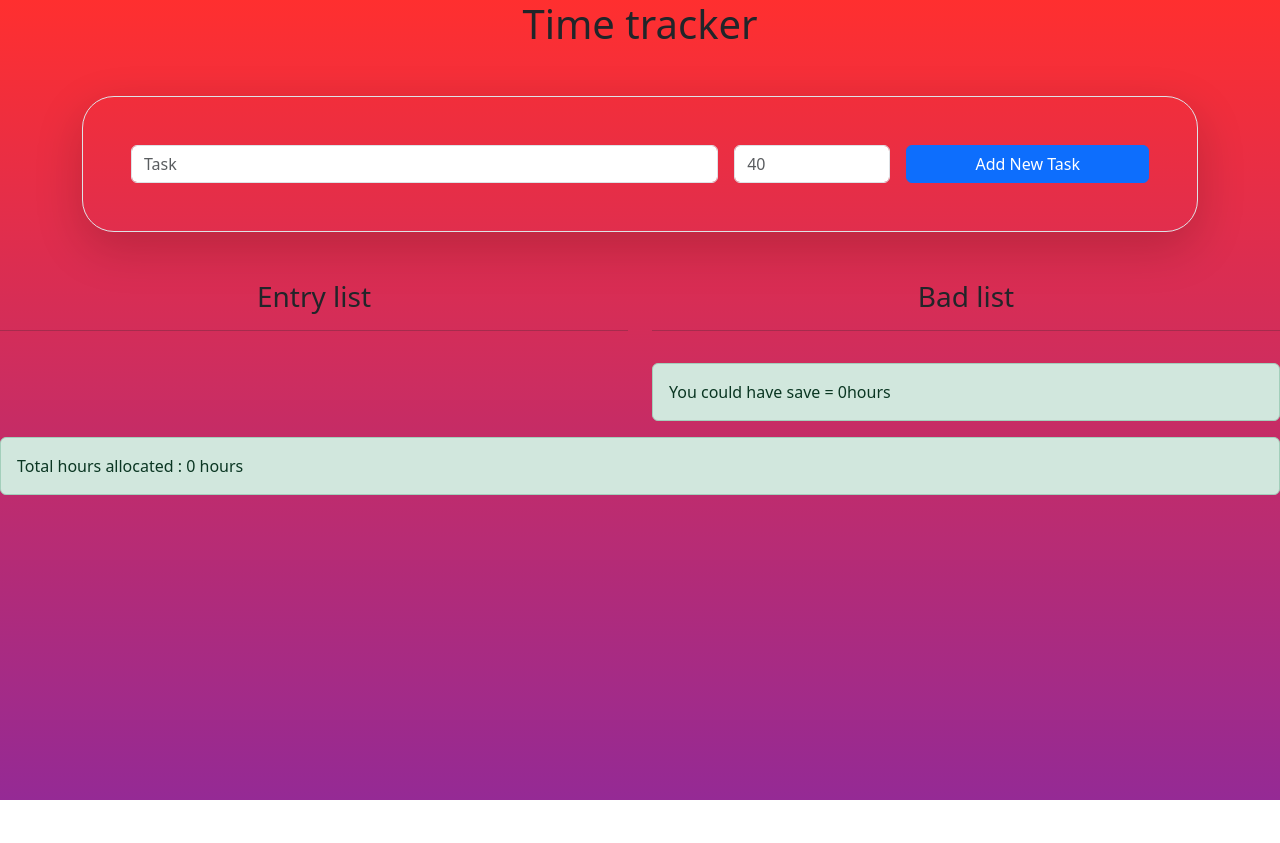
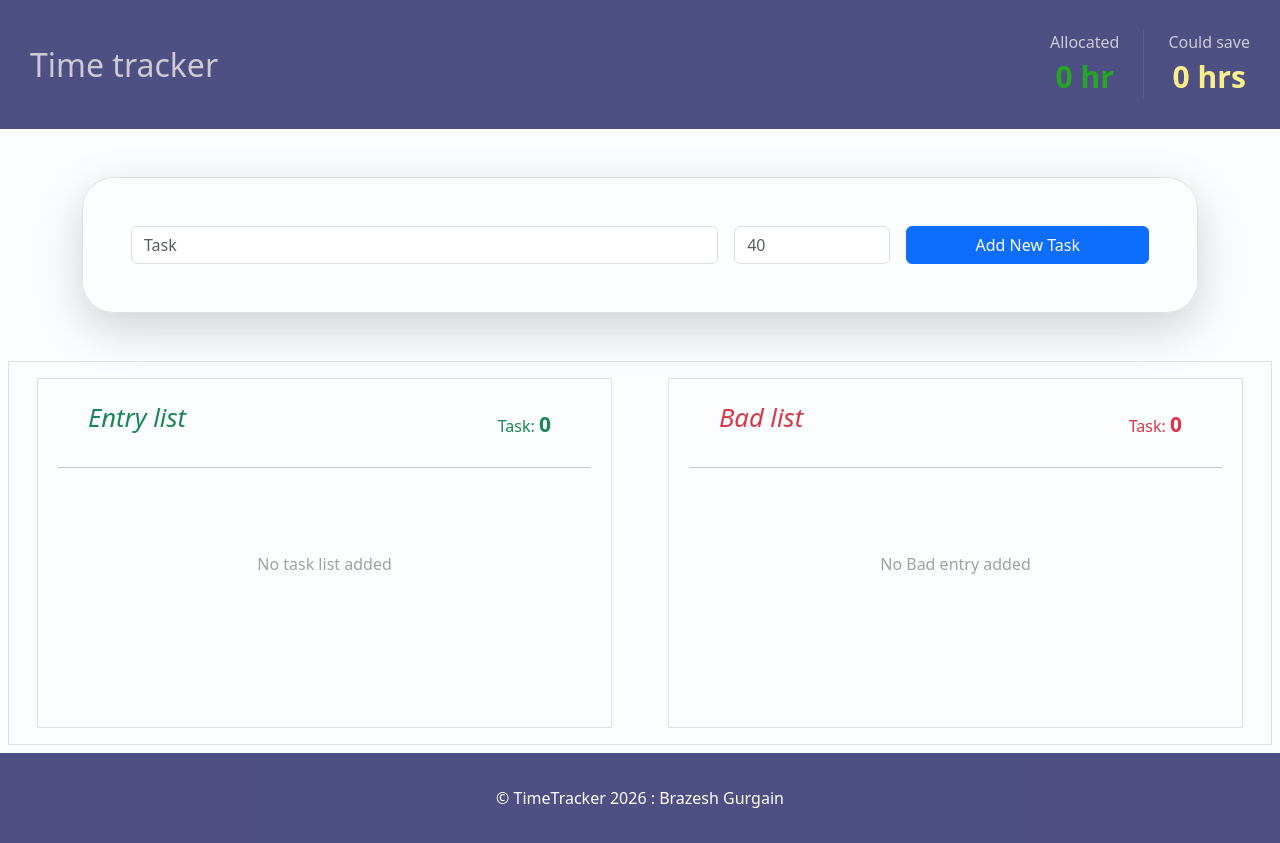
Before and after one commit to bguragain1023-web/Time-Tracker-React, a React (Vite) app: page / in a window 1280 px wide. Before the commit the page ends 800 px from the top, so only its background shows below. Built offline with nearby package versions, Linux system fonts and the light colour scheme.

Commit message:
time tracker UI updated and deleted Totalhour components

```diff
--- a/src/App.css
+++ b/src/App.css
@@ -1,4 +1,103 @@
+:root{
+  --text-color: rgba(239, 232, 232, 0.799);
+}
+
+
+
 body {
-  background: linear-gradient(rgba(255, 0, 0, 0.814), rgba(128, 0, 128, 0.834));
+  background: rgba(230, 242, 255, 0.135);
   min-height: 100vh;
 }
+
+.header{
+  background: rgba(0, 0, 75, 0.686);
+
+  padding:30px;
+
+
+}
+.project-name{
+  font-size:2rem;
+    color: var(--text-color);
+}
+.hours-display{
+  color:var(--text-color);
+}
+ .alloc-hours{
+  font-size:30px;
+  color:rgb(38, 166, 38)
+
+ }
+ .divider{
+  width:1px;
+  background: rgba(255, 255, 255, 0.087);
+  align-self: stretch;
+ }
+ .bad-hours{
+  font-size:30px;
+  color:rgb(249, 238, 140);
+
+ }
+ .table-box{
+  min-height:350px;
+  padding:20px;
+  margin: 1rem 1rem;
+ }
+ .empty-entry{
+  display:flex;
+  align-items: center;
+  justify-content: center;
+  height:20vh;
+  color:rgba(17, 16, 16, 0.385);
+ }
+ .box-nav{
+
+  padding:0 30px;
+
+
+ }
+ .box-title{
+  font-style: italic;
+  font-size: 1.6rem;
+
+ }
+ .entry-count{
+  padding:10px;
+  border-radius: 20px;
+ }
+ .entry-count strong{
+  font-size: 21px;;
+ }
+ footer{
+  height:90px;
+  color:white;
+  text-align:center;
+  background: rgba(0, 0, 75, 0.686);
+ }
+ @media (max-width:768px) {
+
+  .header{
+
+  padding:10px;
+}
+.project-name{
+  font-size:1.2rem;
+}
+
+ .alloc-hours{
+  font-size:18px;
+  color:rgb(38, 166, 38)
+
+ }
+ .divider{
+  width:1px;
+  background: rgba(255, 255, 255, 0.087);
+  align-self: stretch;
+ }
+ .bad-hours{
+  font-size:18px;
+  color:rgb(249, 238, 140);
+
+ }
+
+ }
--- a/src/App.jsx
+++ b/src/App.jsx
@@ -2,17 +2,20 @@ import "./App.css";
 import { useState } from "react";
 import { Form } from "./Form";
 import { Table } from "./Table";
-import { TotalHour } from "./TotalHour";
+
+import { Footer } from "./Footer";
 
 function App() {
   const [taskList, setTaskList] = useState([]);
+  const [totalBadHrs, setTotalBadHour] = useState(null)
+
   const hourPerWeek = 168;
 
   const totalHours = taskList.reduce((acc, item) => {
     return acc + item.hour;
   }, 0);
 
-  const randomId = (length = 6) => {
+  const randomId = () => {
     const str =
       "abcdefghijklmnopqrstuvwxyzABCDEFGHIJKLMNOPQRSTUVWXYZ1234567890";
     let id = "";
@@ -47,6 +50,7 @@ function App() {
 
     setTaskList([...taskList, entryData]);
 
+
     console.log(taskList);
   };
   const deleteItem = (id) => {
@@ -61,6 +65,7 @@ function App() {
         if (item.id === id) {
           return { ...item, type: type };
         }
+        if (taskList.length == 0);
         return item;
       }),
     );
@@ -68,13 +73,14 @@ function App() {
 
   return (
     <>
-      <Form handleOnSubmit={handleOnSubmit} />
+      <Form handleOnSubmit={handleOnSubmit} totalHours ={totalHours} totalBadHrs={totalBadHrs}/>
       <Table
         taskList={taskList}
         deleteItem={deleteItem}
         switchTask={switchTask}
+        setTotalBadHour ={setTotalBadHour}
       />
-      <TotalHour ttlHours={totalHours} />
+     <Footer/>
     </>
   );
 }
--- /dev/null
+++ b/src/Footer.jsx
@@ -0,0 +1,9 @@
+import React from 'react'
+
+export const Footer = () => {
+  return (
+    <footer className="text-center  d-flex align-items-center justify-content-center ">
+        &copy; TimeTracker 2026 : Brazesh Gurgain
+    </footer>
+  )
+}
--- a/src/Form.jsx
+++ b/src/Form.jsx
@@ -1,10 +1,29 @@
 import React from "react";
 
-export const Form = ({ handleOnSubmit }) => {
+export const Form = ({ handleOnSubmit, totalHours, totalBadHrs}) => {
+
   return (
     <>
+     <div className="header d-flex justify-content-between align-items-center">
+        <div className="project-name">
+          Time tracker
+        </div>
+        <div className="hours-display d-flex justify-content-between align-items-center gap-4">
+          <div className="d-flex flex-column justify-content-center align-items-center">
+            <span>Allocated</span>
+            <strong className="alloc-hours">{totalHours || 0} hr </strong>
+          </div>
+       <div className="divider"></div>
+          <div className="d-flex flex-column justify-content-center align-items-center">
+            <span>Could save</span>
+            <strong className="bad-hours ">{totalBadHrs || 0} hrs</strong>
+          </div>
+        </div>
+      </div>
+
       <div className="container">
-        <h1 className="text-center">Time tracker</h1>
+
+
         <form
           onSubmit={handleOnSubmit}
           className="border rounded-5 shadow-lg p-5 mt-5"
--- a/src/Table.jsx
+++ b/src/Table.jsx
@@ -1,20 +1,37 @@
-import React from "react";
-export const Table = ({ taskList, deleteItem, switchTask }) => {
+import React  from "react";
+export const Table = ({ taskList, deleteItem, switchTask, setTotalBadHour}) => {
+
+
   const entryList = taskList.filter((item) => item.type == "entry");
 
   const badList = taskList.filter((item) => item.type == "bad");
   const totalBadHrs = badList.reduce((acc, item) => acc + item.hour, 0);
+setTotalBadHour(totalBadHrs);
+  const isEntryEmpty = entryList.length === 0;
+  const isBadEmpty = badList.length===0;
+
+
   return (
     <>
-      <div className="row mt-5">
+      <div className="row mt-5 border m-2">
         <div className="col-md">
-          <h3 className="text-center">Entry list</h3>
-          <hr />
 
-          {/* <!-- entry list  --> */}
-          <table className="table table-striped table-hover border">
+             {/* <!-- entry list  --> */}
+          <div className="table-box border ">
+            <div className="box-nav d-flex justify-content-between ">
+              <div className="box-title text-success">Entry list</div>
+              <div className="entry-count text-success"> Task: <strong>{entryList.length}</strong> </div>
+
+            </div>
+            <hr />
+
+            { isEntryEmpty ? <div className="empty-entry"> No task list added</div>
+
+            :
+            <table className="table table-striped table-hover border">
+
             <tbody>
-              {entryList.map((item, i) => (
+          {entryList.map((item, i) => (
                 <tr key={item.id}>
                   <td>{i + 1}</td>
                   <td>{item.task}</td>
@@ -35,15 +52,36 @@ export const Table = ({ taskList, deleteItem, switchTask }) => {
                   </td>
                 </tr>
               ))}
+
+
             </tbody>
           </table>
+
+
+
+            }
+
+
+          </div>
+
+
+          {/* <!-- Bad list  --> */}
         </div>
         <div className="col-md">
-          <h3 className="text-center">Bad list</h3>
-          <hr />
 
-          {/* <!-- Bad list  --> */}
-          <table className="table table-striped table-hover border">
+
+          <div className="table-box border">
+              <div className="box-nav d-flex justify-content-between">
+              <div className="box-title text-danger">Bad list</div>
+              <div className="entry-count text-danger"> Task: <strong>{badList.length}</strong> </div>
+
+            </div>
+            <hr />
+
+{isBadEmpty ? <div className="empty-entry "> No  Bad entry added</div>
+:
+
+  <table className="table table-striped table-hover border">
             <tbody>
               {badList.map((item, i) => (
                 <tr key={item.id}>
@@ -69,10 +107,15 @@ export const Table = ({ taskList, deleteItem, switchTask }) => {
               ))}
             </tbody>
           </table>
+}
 
-          <div className="alert alert-success">
-            You could have save = {totalBadHrs}hours
+
           </div>
+
+
+
+
+
         </div>
       </div>
     </>
--- a/src/TotalHour.jsx
+++ /dev/null
@@ -1,10 +0,0 @@
-import React from "react";
-
-export const TotalHour = ({ ttlHours }) => {
-  const totalHour = ttlHours;
-  return (
-    <div className="alert alert-success ">
-      Total hours allocated : {totalHour} hours
-    </div>
-  );
-};
```
Also changed, not shown: 1 other file (tests, documents, lock files or other folders).
